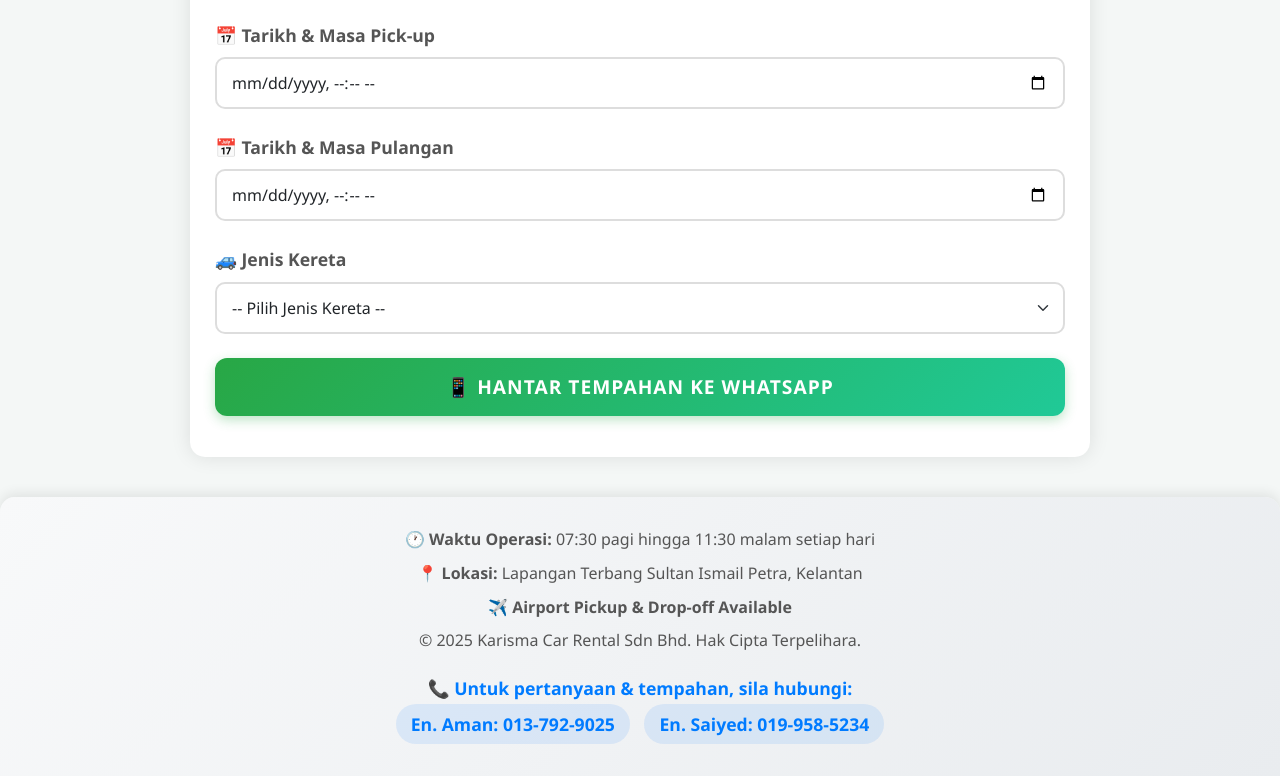
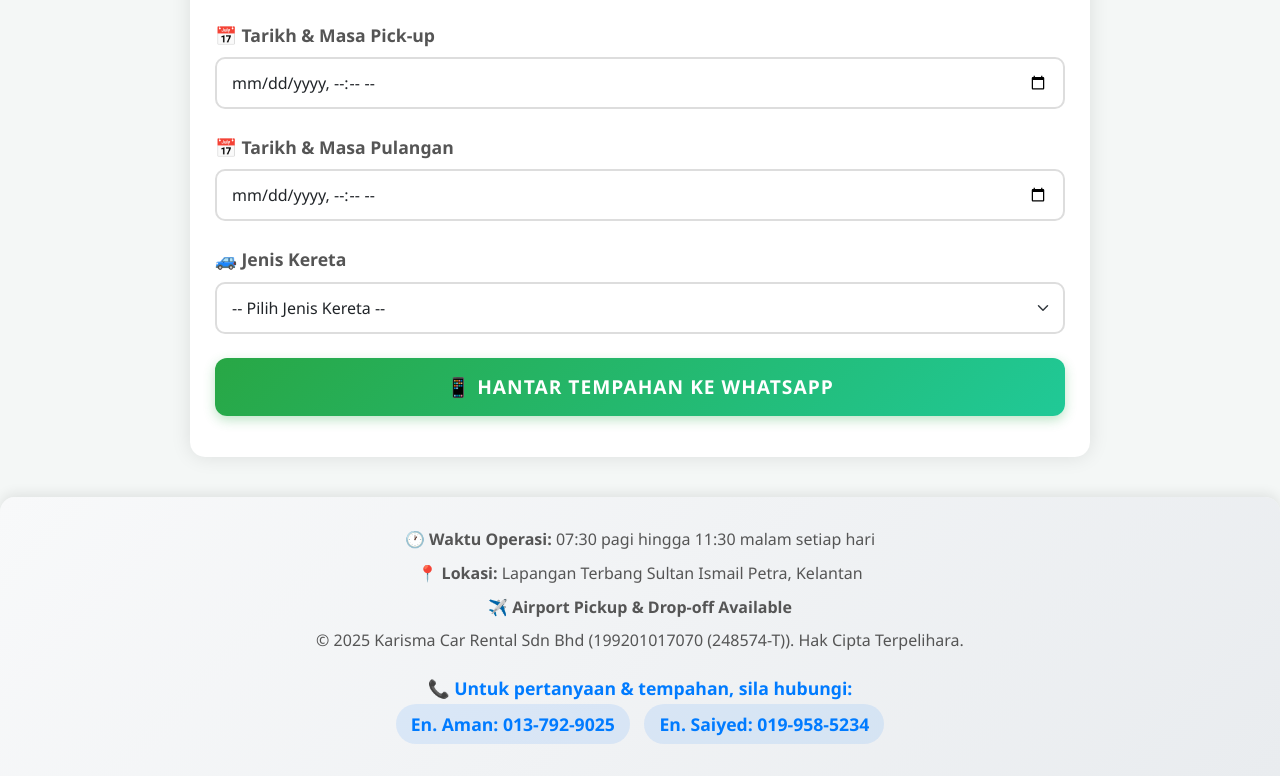
Before and after one commit to Aman85-ai/Karisma-movement, a plain HTML site: page index.html in a window 1280 px wide. Shown: the part 567-1343 px from the top of the page. Drawn offline with nearby package versions, Linux system fonts and the light colour scheme.

Commit message:
Add SSM registration number to header and footer

```diff
--- a/index.html
+++ b/index.html
@@ -235,7 +235,7 @@
         <p><strong>🕐 Waktu Operasi:</strong> 07:30 pagi hingga 11:30 malam setiap hari</p>
         <p><strong>📍 Lokasi:</strong> Lapangan Terbang Sultan Ismail Petra, Kelantan</p>
         <p><strong>✈️ Airport Pickup &amp; Drop-off Available</strong></p>
-        <p>© 2025 Karisma Car Rental Sdn Bhd. Hak Cipta Terpelihara.</p>
+        <p>© 2025 Karisma Car Rental Sdn Bhd (199201017070 (248574-T)). Hak Cipta Terpelihara.</p>
         <div class="contact-info">
             <p>📞 Untuk pertanyaan &amp; tempahan, sila hubungi:</p>
             <p>
```
